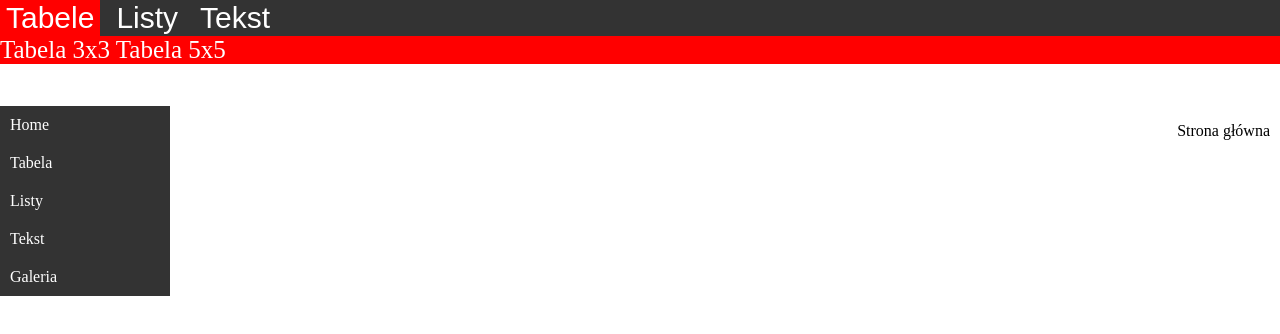
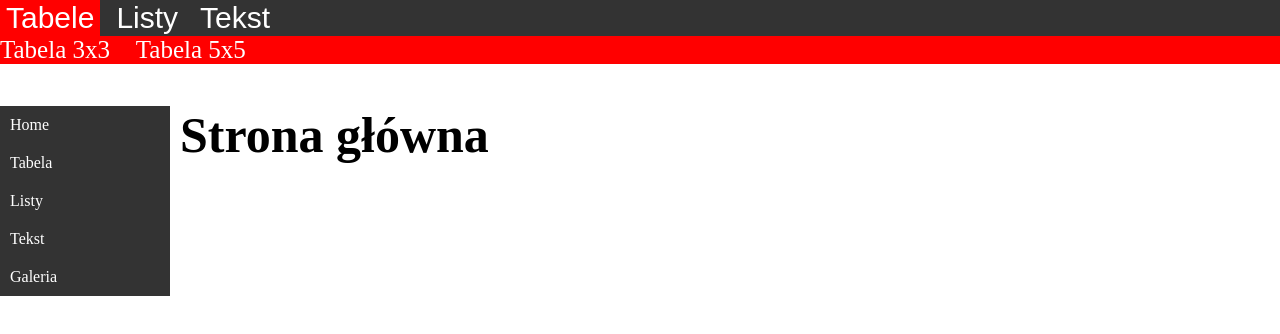
Before and after one commit to karolmikolajczuk/WSB_WWW, a plain HTML site: page Projektowanie_Stron_WWW/Zadanie 3/index.html in a window 1280 px wide. Drawn offline with Linux system fonts and the light colour scheme.

Commit message:
Setting a text for Home page part of page

```diff
--- a/Projektowanie_Stron_WWW/Zadanie 3/style/style_main_page.css
+++ b/Projektowanie_Stron_WWW/Zadanie 3/style/style_main_page.css
@@ -50,6 +50,7 @@ body {
 .sublink_top a{
   left: 0;
   color: white;
+	margin-right: 20px;
   text-decoration: none;
 }
 
@@ -121,6 +122,7 @@ body {
 	border: none;
 }
 
-.main .content {
-	float: right;
+.main .content p {
+	font-weight: bold;
+	font-size: 50px;
 }
```
